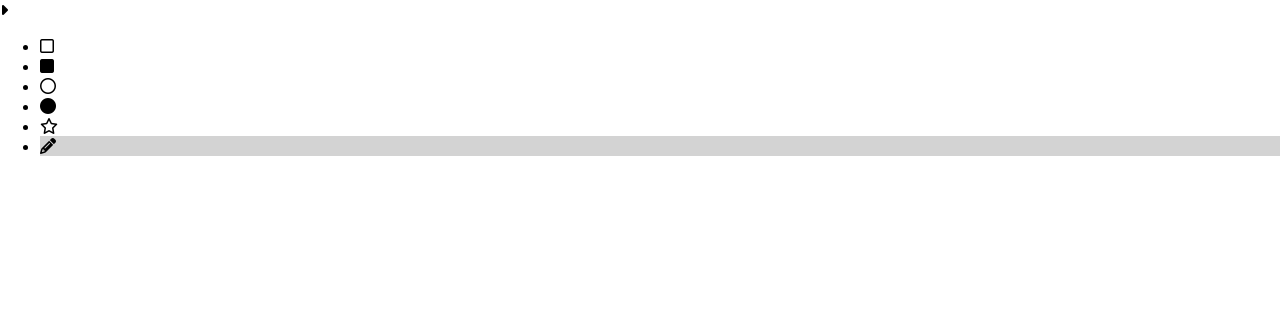
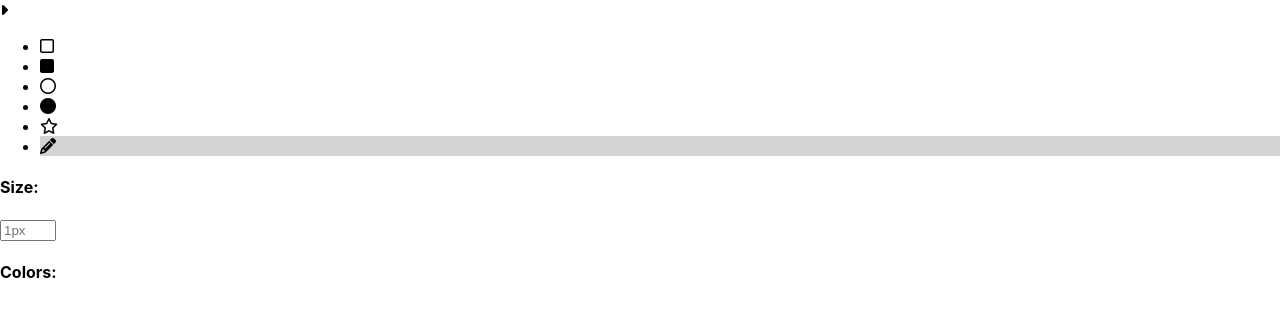
Before and after one commit to Satoshimoto/my-paint, a React (Create React App) app: page / in a window 1280 px wide. Shown: the top 316 px of the page. Built offline with nearby package versions, Linux system fonts and the light colour scheme.

Commit message:
Add nav properties like colors and font size

```diff
--- a/src/components/Navigation.js
+++ b/src/components/Navigation.js
@@ -57,6 +57,51 @@ const Navigation = props => {
               <i className="fas fa-pencil-alt" />
             </li>
           </ul>
+          <div className="navigation__properties">
+            <div className="properties__size">
+              <h4 className="size--header">Size:</h4>
+              <input
+                className="size--input"
+                type="number"
+                min="1"
+                max="30"
+                placeholder="1px"
+                onChange={e => props.setActiveSize(e)}
+              />
+            </div>
+            <div className="properties__colors">
+              <h4 className="colors--header">Colors:</h4>
+              <div
+                className="color color--blue"
+                onClick={e => props.setActiveColor(e)}
+              />
+              <div
+                className="color color--green"
+                onClick={e => props.setActiveColor(e)}
+              />
+              <div
+                className="color color--yellow"
+                onClick={e => props.setActiveColor(e)}
+              />
+              <div
+                className="color color--black"
+                onClick={e => props.setActiveColor(e)}
+                style={{ boxShadow: "0px 0px 10px 5px white" }}
+              />
+              <div
+                className="color color--orange"
+                onClick={e => props.setActiveColor(e)}
+              />
+              <div
+                className="color color--red"
+                onClick={e => props.setActiveColor(e)}
+              />
+              <div
+                className="color color--white"
+                onClick={e => props.setActiveColor(e)}
+              />
+            </div>
+          </div>
         </nav>
       </header>
     </>
```
